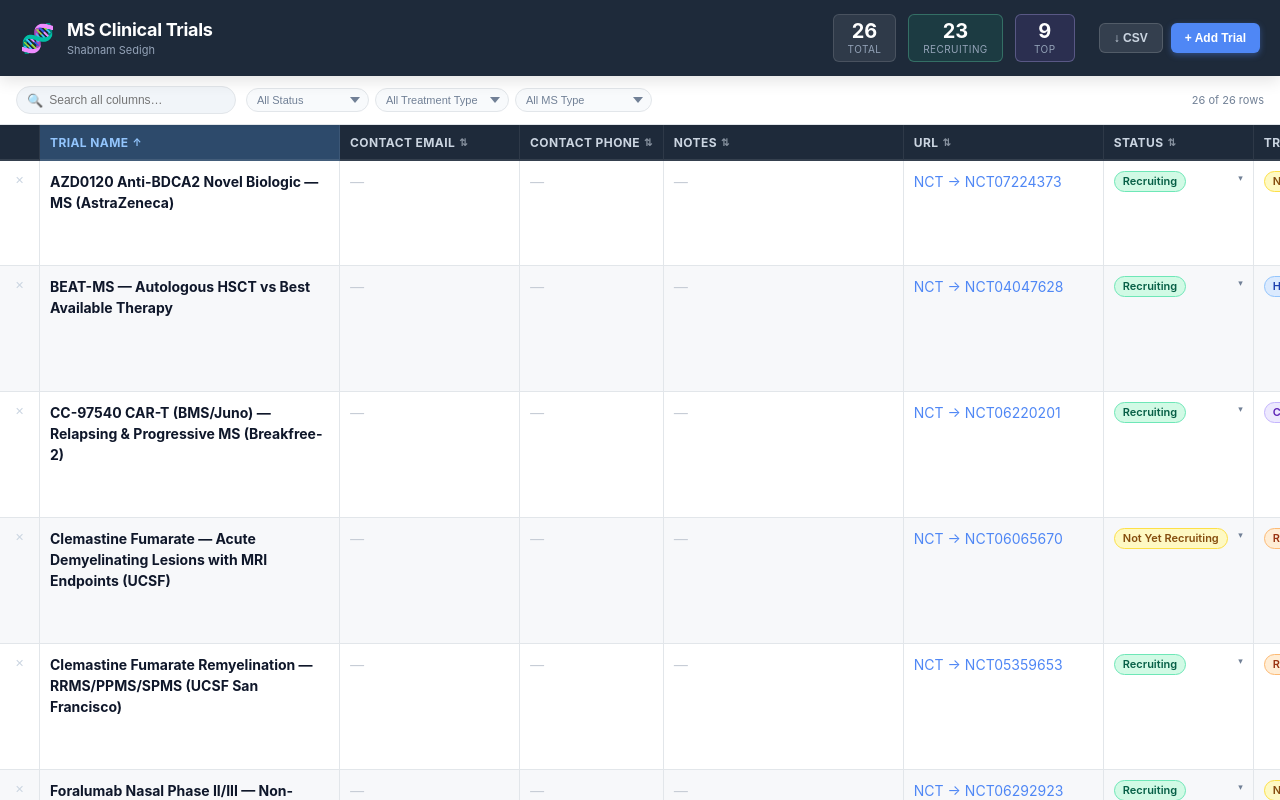
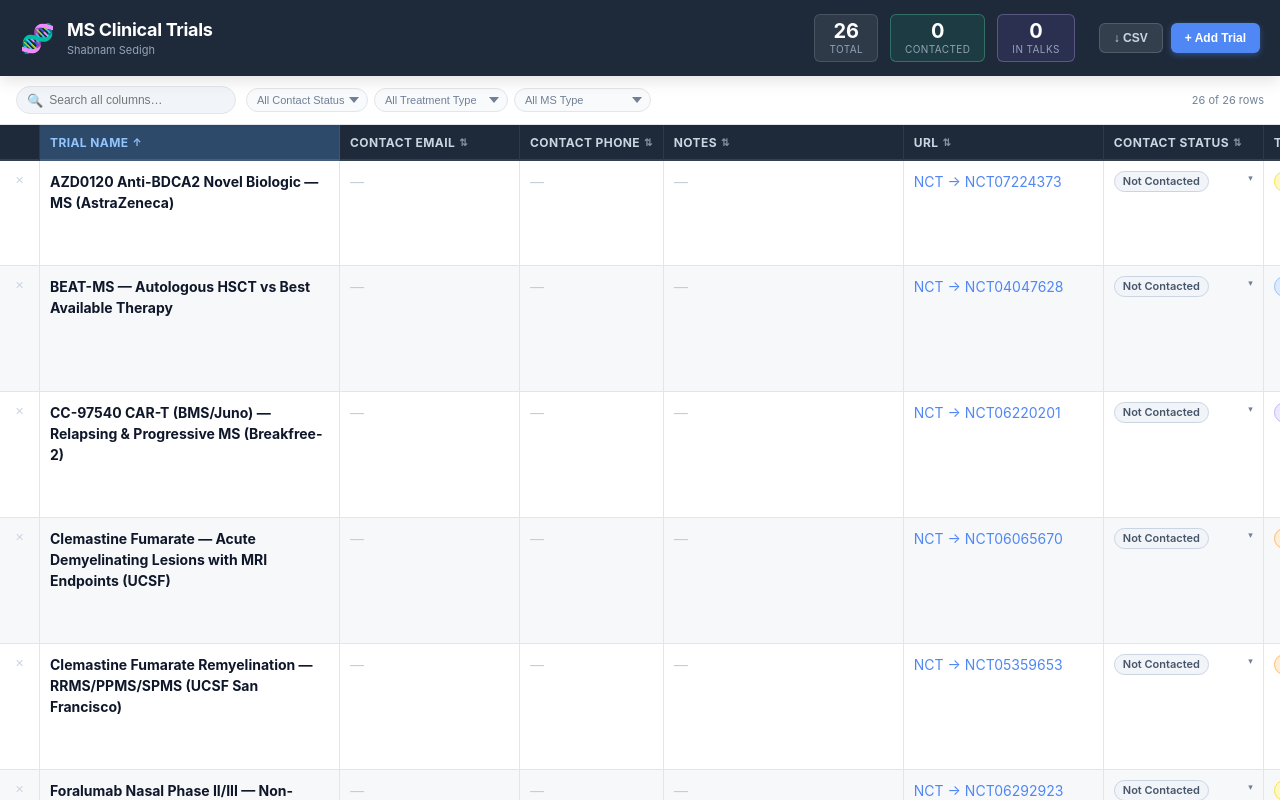
Before and after one commit to erfanexperience/Clinic, a React (Vite) app: page / in a window 1280 px wide. Built offline with nearby package versions, Linux system fonts and the light colour scheme.

Commit message:
Status column: Not Contacted / Contacted / In Talks (contact tracking)

```diff
--- a/src/App.jsx
+++ b/src/App.jsx
@@ -346,7 +346,7 @@ export default function App() {
 
   const addRow = () => {
     const newRow = { id: String(Date.now()), ...Object.fromEntries(COLUMNS.map(c => [c.key, ''])) };
-    newRow.status = 'Recruiting';
+    newRow.status = 'Not Contacted';
     setRows(prev => [...prev, newRow]);
     if (isMobile) {
       // open the edit modal for the trial name of the new row
@@ -392,8 +392,8 @@ export default function App() {
     if (filtered[nr]) setEditCell({ rowId: filtered[nr].id, colKey: COLUMNS[nc].key });
   }, [filtered]);
 
-  const recruitingCount = rows.filter(r => r.status === 'Recruiting').length;
-  const topCount = rows.filter(r => r.priority === '⭐⭐⭐ Top Priority').length;
+  const contactedCount = rows.filter(r => r.status === 'Contacted' || r.status === 'In Talks').length;
+  const inTalksCount = rows.filter(r => r.status === 'In Talks').length;
   const activeFilters = Object.keys(filters).length;
 
   // Keep mobileEdit row in sync with latest saved data
@@ -415,8 +415,8 @@ export default function App() {
         </div>
         <div className="header-stats">
           <div className="stat"><span className="stat-num">{rows.length}</span><span className="stat-label">Total</span></div>
-          <div className="stat stat--green"><span className="stat-num">{recruitingCount}</span><span className="stat-label">Recruiting</span></div>
-          <div className="stat stat--purple"><span className="stat-num">{topCount}</span><span className="stat-label">Top</span></div>
+          <div className="stat stat--green"><span className="stat-num">{contactedCount}</span><span className="stat-label">Contacted</span></div>
+          <div className="stat stat--purple"><span className="stat-num">{inTalksCount}</span><span className="stat-label">In Talks</span></div>
         </div>
         <div className="header-actions">
           {isMobile ? (
--- a/src/data.js
+++ b/src/data.js
@@ -4,7 +4,7 @@ export const COLUMNS = [
   { key: 'contactPhone',   label: 'Contact Phone',   type: 'text',     width: 140 },
   { key: 'notes',          label: 'Notes',           type: 'textarea', width: 240 },
   { key: 'url',            label: 'URL',             type: 'url',      width: 200 },
-  { key: 'status',         label: 'Status',          type: 'select',   width: 150 },
+  { key: 'status',         label: 'Contact Status',  type: 'select',   width: 160 },
   { key: 'treatmentType',  label: 'Treatment Type',  type: 'select',   width: 160 },
   { key: 'msTypeEligible', label: 'MS Type',         type: 'select',   width: 150 },
   { key: 'nctNumber',      label: 'NCT Number',      type: 'text',     width: 130 },
@@ -14,7 +14,7 @@ export const COLUMNS = [
 
 export const SELECT_OPTIONS = {
   priority: ['⭐⭐⭐ Top Priority', '⭐⭐ Strong Option', '⭐ Consider'],
-  status: ['Recruiting', 'Not Yet Recruiting', 'Completed', 'Suspended'],
+  status: ['Not Contacted', 'Contacted', 'In Talks'],
   treatmentType: ['CAR-T Cell Therapy', 'HSCT / Stem Cell', 'Regulatory T Cell', 'Remyelination', 'Allogeneic CAR-T', 'BTK Inhibitor', 'Novel Biologic', 'Neuroprotection', 'Precision Medicine'],
   msTypeEligible: ['RRMS', 'Progressive', 'Any MS', 'Refractory/Relapsing'],
   location: ['USA 🇺🇸', 'China 🇨🇳', 'Europe 🇪🇺', 'International 🌍', 'Russia 🇷🇺', 'Taiwan 🇹🇼'],
@@ -27,10 +27,9 @@ export const BADGE_COLORS = {
     '⭐ Consider':          { bg: '#fef9c3', color: '#854d0e', border: '#fde047' },
   },
   status: {
-    'Recruiting':           { bg: '#d1fae5', color: '#065f46', border: '#6ee7b7' },
-    'Not Yet Recruiting':   { bg: '#fef9c3', color: '#854d0e', border: '#fde047' },
-    'Completed':            { bg: '#e5e7eb', color: '#374151', border: '#9ca3af' },
-    'Suspended':            { bg: '#fee2e2', color: '#991b1b', border: '#fca5a5' },
+    'Not Contacted': { bg: '#f1f5f9', color: '#475569', border: '#cbd5e1' },
+    'Contacted':     { bg: '#fef9c3', color: '#854d0e', border: '#fde047' },
+    'In Talks':      { bg: '#d1fae5', color: '#065f46', border: '#6ee7b7' },
   },
   treatmentType: {
     'CAR-T Cell Therapy':   { bg: '#ede9fe', color: '#5b21b6', border: '#c4b5fd' },
@@ -57,7 +56,7 @@ const id = () => String(_id++);
 export const INITIAL_DATA = [
   {
     id: id(), trialName: 'Frexalimab Phase III — Relapsing MS (Sanofi, 1600 patients)',
-    priority: '⭐⭐⭐ Top Priority', status: 'Recruiting', treatmentType: 'Novel Biologic',
+    priority: '⭐⭐⭐ Top Priority', status: 'Not Contacted', treatmentType: 'Novel Biologic',
     msTypeEligible: 'RRMS', location: 'USA 🇺🇸', nctNumber: 'NCT06141473', enrollment: '1600',
     startDate: '2023-12-13', nearestSite: 'Many US sites: CA, AL, AZ, CO, FL, IL, MI, MN, MO, NJ, NY, OH, TX and more',
     keyCaveat: 'Requires washout from Alemtuzumab (duration TBD). Comparator is teriflunomide. Must not have prior CD40L therapy. Many US sites available.',
@@ -66,7 +65,7 @@ export const INITIAL_DATA = [
   },
   {
     id: id(), trialName: 'BEAT-MS — Autologous HSCT vs Best Available Therapy',
-    priority: '⭐⭐⭐ Top Priority', status: 'Recruiting', treatmentType: 'HSCT / Stem Cell',
+    priority: '⭐⭐⭐ Top Priority', status: 'Not Contacted', treatmentType: 'HSCT / Stem Cell',
     msTypeEligible: 'RRMS', location: 'USA 🇺🇸', nctNumber: 'NCT04047628', enrollment: '156',
     startDate: '2019-12-19', nearestSite: 'Stanford MS Center, Palo Alto, CA (25 min from San Jose)',
     keyCaveat: 'Requires stopping Alemtuzumab (washout needed). Significant short-term risk (hospitalization, infection). Requires prior failure of 2+ DMTs — Shabnam qualifies.',
@@ -75,7 +74,7 @@ export const INITIAL_DATA = [
   },
   {
     id: id(), trialName: 'mRNA-1195 Tolerogenic Vaccine — MS Relapse Prevention (Moderna)',
-    priority: '⭐⭐⭐ Top Priority', status: 'Recruiting', treatmentType: 'Novel Biologic',
+    priority: '⭐⭐⭐ Top Priority', status: 'Not Contacted', treatmentType: 'Novel Biologic',
     msTypeEligible: 'RRMS', location: 'USA 🇺🇸', nctNumber: 'NCT06735248', enrollment: '180',
     startDate: '2025-04-16', nearestSite: 'Washington Univ. St. Louis MO | Boston MA | Quest Research Farmington Hills MI',
     keyCaveat: 'Age limit ≤55 (Shabnam is 28 ✓). Phase II, 180 participants. Novel mechanism with limited prior human data. May require washout from Alemtuzumab.',
@@ -84,7 +83,7 @@ export const INITIAL_DATA = [
   },
   {
     id: id(), trialName: 'KYV-101 Anti-CD19 CAR-T Therapy — Progressive MS',
-    priority: '⭐⭐⭐ Top Priority', status: 'Recruiting', treatmentType: 'CAR-T Cell Therapy',
+    priority: '⭐⭐⭐ Top Priority', status: 'Not Contacted', treatmentType: 'CAR-T Cell Therapy',
     msTypeEligible: 'Progressive', location: 'USA 🇺🇸', nctNumber: 'NCT06138132', enrollment: '12',
     startDate: '2024-04-10', nearestSite: 'Stanford MS Center, Palo Alto, CA (25 min from San Jose)',
     keyCaveat: 'Currently recruiting for progressive forms of MS. Shabnam is RRMS but has progressive features — eligibility needs confirmation with Stanford. Requires lymphodepletion (chemo conditioning).',
@@ -93,7 +92,7 @@ export const INITIAL_DATA = [
   },
   {
     id: id(), trialName: 'Obe-cel (Obecabtagene Autoleucel) CAR-T — Refractory Progressive MS (Autolus/Stanford)',
-    priority: '⭐⭐⭐ Top Priority', status: 'Recruiting', treatmentType: 'CAR-T Cell Therapy',
+    priority: '⭐⭐⭐ Top Priority', status: 'Not Contacted', treatmentType: 'CAR-T Cell Therapy',
     msTypeEligible: 'Progressive', location: 'USA 🇺🇸', nctNumber: 'NCT07139743', enrollment: '18',
     startDate: '2025-08-04', nearestSite: 'Stanford University, Redwood City, CA (30 min from San Jose)',
     keyCaveat: 'Currently for progressive/refractory forms. Shabnam is RRMS but has progressive features — confirm eligibility with Stanford. Requires lymphodepletion conditioning chemo.',
@@ -102,7 +101,7 @@ export const INITIAL_DATA = [
   },
   {
     id: id(), trialName: 'CC-97540 CAR-T (BMS/Juno) — Relapsing & Progressive MS (Breakfree-2)',
-    priority: '⭐⭐⭐ Top Priority', status: 'Recruiting', treatmentType: 'CAR-T Cell Therapy',
+    priority: '⭐⭐⭐ Top Priority', status: 'Not Contacted', treatmentType: 'CAR-T Cell Therapy',
     msTypeEligible: 'RRMS', location: 'USA 🇺🇸', nctNumber: 'NCT06220201', enrollment: '120',
     startDate: '2024-03-28', nearestSite: 'UC Irvine CA | Univ. of Colorado | Univ. of Alabama | Colorado Blood Cancer Institute',
     keyCaveat: 'Phase I — still establishing safety/tolerability. Requires lymphodepletion (fludarabine + cyclophosphamide). Alemtuzumab washout period likely needed.',
@@ -111,7 +110,7 @@ export const INITIAL_DATA = [
   },
   {
     id: id(), trialName: 'Remibrutinib Phase III — Secondary Progressive MS (Novartis, 1275 patients)',
-    priority: '⭐⭐⭐ Top Priority', status: 'Recruiting', treatmentType: 'BTK Inhibitor',
+    priority: '⭐⭐⭐ Top Priority', status: 'Not Contacted', treatmentType: 'BTK Inhibitor',
     msTypeEligible: 'Progressive', location: 'USA 🇺🇸', nctNumber: 'NCT07225504', enrollment: '1275',
     startDate: '2025-11-11', nearestSite: 'CA (Fullerton), AZ, AL, CO, FL and many more US sites',
     keyCaveat: 'SPMS indication. Shabnam has RRMS with progressive features — confirm eligibility. BTK inhibitors require monitoring for infections/liver. Washout from Alemtuzumab needed.',
@@ -120,7 +119,7 @@ export const INITIAL_DATA = [
   },
   {
     id: id(), trialName: 'Remibrutinib Switch Study — After Anti-CD20, RRMS (Novartis, 360 patients)',
-    priority: '⭐⭐⭐ Top Priority', status: 'Recruiting', treatmentType: 'BTK Inhibitor',
+    priority: '⭐⭐⭐ Top Priority', status: 'Not Contacted', treatmentType: 'BTK Inhibitor',
     msTypeEligible: 'RRMS', location: 'USA 🇺🇸', nctNumber: 'NCT06846281', enrollment: '360',
     startDate: '2025-07-23', nearestSite: 'AZ, DC, FL, GA, IL, MA, MI, MN, NJ, NY, OH, TX, VA and more — many US sites',
     keyCaveat: 'Designed for patients switching FROM anti-CD20 (Shabnam\'s history). Must confirm if prior Alemtuzumab is acceptable. Requires washout period from Alemtuzumab.',
@@ -129,7 +128,7 @@ export const INITIAL_DATA = [
   },
   {
     id: id(), trialName: 'TRAP-MS Precision Biomarker-Guided Combination Therapy — MS (NIH/NIAID)',
-    priority: '⭐⭐ Strong Option', status: 'Recruiting', treatmentType: 'Precision Medicine',
+    priority: '⭐⭐ Strong Option', status: 'Not Contacted', treatmentType: 'Precision Medicine',
     msTypeEligible: 'Any MS', location: 'USA 🇺🇸', nctNumber: 'NCT03109288', enrollment: '250',
     startDate: '2017-08-11', nearestSite: 'NIH Clinical Center, Bethesda, MD',
     keyCaveat: "NIH Bethesda MD requires travel. Best for patients with residual activity despite DMT — exactly Shabnam's situation. Multi-drug protocol is complex.",
@@ -138,7 +137,7 @@ export const INITIAL_DATA = [
   },
   {
     id: id(), trialName: 'RO7121932 Novel Biologic — MS (Roche/Genentech, Stanford)',
-    priority: '⭐⭐ Strong Option', status: 'Recruiting', treatmentType: 'Novel Biologic',
+    priority: '⭐⭐ Strong Option', status: 'Not Contacted', treatmentType: 'Novel Biologic',
     msTypeEligible: 'Any MS', location: 'USA 🇺🇸', nctNumber: 'NCT05704361', enrollment: '129',
     startDate: '2021-08-11', nearestSite: 'Stanford Medical Center, Stanford CA (20 min from San Jose!) | Yale CT | USF FL | UMass MA',
     keyCaveat: 'Phase I safety/PK focus. Stanford site means she may enroll through existing relationship with her care team there. Requires Alemtuzumab washout.',
@@ -147,7 +146,7 @@ export const INITIAL_DATA = [
   },
   {
     id: id(), trialName: 'AZD0120 Anti-BDCA2 Novel Biologic — MS (AstraZeneca)',
-    priority: '⭐⭐ Strong Option', status: 'Recruiting', treatmentType: 'Novel Biologic',
+    priority: '⭐⭐ Strong Option', status: 'Not Contacted', treatmentType: 'Novel Biologic',
     msTypeEligible: 'Any MS', location: 'USA 🇺🇸', nctNumber: 'NCT07224373', enrollment: '24',
     startDate: '2025-12-09', nearestSite: 'AZ, CO, DC, MO, NY, OR — multiple US research sites',
     keyCaveat: 'Phase I/II, 24 participants, open-label. Early stage with limited prior human safety data. Washout from Alemtuzumab required.',
@@ -156,7 +155,7 @@ export const INITIAL_DATA = [
   },
   {
     id: id(), trialName: 'P-CD19CD20-ALLO1 — Allogeneic Dual-Target CAR-T for MS',
-    priority: '⭐⭐ Strong Option', status: 'Recruiting', treatmentType: 'Allogeneic CAR-T',
+    priority: '⭐⭐ Strong Option', status: 'Not Contacted', treatmentType: 'Allogeneic CAR-T',
     msTypeEligible: 'Any MS', location: 'USA 🇺🇸', nctNumber: 'NCT07008378', enrollment: '60',
     startDate: '2025-10-15', nearestSite: 'Washington University, St. Louis, MO',
     keyCaveat: 'Only US site is St. Louis, MO (travel required). Phase I safety trial — very early stage. Includes lymphodepletion chemo. Alemtuzumab washout period likely required.',
@@ -165,7 +164,7 @@ export const INITIAL_DATA = [
   },
   {
     id: id(), trialName: 'Frexalimab Phase III — Non-Relapsing SPMS (Sanofi, 900 patients)',
-    priority: '⭐⭐ Strong Option', status: 'Recruiting', treatmentType: 'Novel Biologic',
+    priority: '⭐⭐ Strong Option', status: 'Not Contacted', treatmentType: 'Novel Biologic',
     msTypeEligible: 'Progressive', location: 'USA 🇺🇸', nctNumber: 'NCT06141486', enrollment: '900',
     startDate: '2023-12-27', nearestSite: 'Many US sites: AZ, AL, CA, CO, FL, TX and more',
     keyCaveat: 'Non-relapsing SPMS only. Shabnam is RRMS — confirm eligibility via progressive features. Alemtuzumab washout required.',
@@ -174,7 +173,7 @@ export const INITIAL_DATA = [
   },
   {
     id: id(), trialName: 'Foralumab Nasal Spray Phase II — Non-Active SPMS (Brigham & Women\'s/Harvard)',
-    priority: '⭐⭐ Strong Option', status: 'Recruiting', treatmentType: 'Novel Biologic',
+    priority: '⭐⭐ Strong Option', status: 'Not Contacted', treatmentType: 'Novel Biologic',
     msTypeEligible: 'Progressive', location: 'USA 🇺🇸', nctNumber: 'NCT06890923', enrollment: '55',
     startDate: '2025-03-04', nearestSite: "Brigham and Women's Hospital, Boston, MA",
     keyCaveat: 'Non-active SPMS only. Shabnam is RRMS — check if progressive features qualify. Small trial (55 patients), Phase II. Primary completion April 2026 — verify still enrolling.',
@@ -183,7 +182,7 @@ export const INITIAL_DATA = [
   },
   {
     id: id(), trialName: 'Foralumab Nasal Phase II/III — Non-Active SPMS (Yale/JHU/BWH)',
-    priority: '⭐⭐ Strong Option', status: 'Recruiting', treatmentType: 'Novel Biologic',
+    priority: '⭐⭐ Strong Option', status: 'Not Contacted', treatmentType: 'Novel Biologic',
     msTypeEligible: 'Progressive', location: 'USA 🇺🇸', nctNumber: 'NCT06292923', enrollment: '54',
     startDate: '2023-11-15', nearestSite: 'Yale CT | Johns Hopkins MD | Brigham & Women\'s MA | UMass | U Buffalo NY',
     keyCaveat: 'SPMS indication. Confirm if progressive features qualify Shabnam. Primary completion Nov 2025 — verify still enrolling. Alemtuzumab washout needed.',
@@ -192,7 +191,7 @@ export const INITIAL_DATA = [
   },
   {
     id: id(), trialName: 'Remibrutinib MRI Sub-study — RRMS & SPMS (Cleveland Clinic)',
-    priority: '⭐⭐ Strong Option', status: 'Not Yet Recruiting', treatmentType: 'BTK Inhibitor',
+    priority: '⭐⭐ Strong Option', status: 'Not Contacted', treatmentType: 'BTK Inhibitor',
     msTypeEligible: 'RRMS', location: 'USA 🇺🇸', nctNumber: 'NCT07222956', enrollment: '20',
     startDate: '2026-04-01', nearestSite: 'Cleveland Clinic, Cleveland, OH',
     keyCaveat: 'Not yet recruiting. Small (20 patients) — fills quickly. Ohio requires travel. Washout from Alemtuzumab needed.',
@@ -201,7 +200,7 @@ export const INITIAL_DATA = [
   },
   {
     id: id(), trialName: 'Frexalimab SC vs IV — Phase II PK/PD Study (Sanofi)',
-    priority: '⭐⭐ Strong Option', status: 'Recruiting', treatmentType: 'Novel Biologic',
+    priority: '⭐⭐ Strong Option', status: 'Not Contacted', treatmentType: 'Novel Biologic',
     msTypeEligible: 'RRMS', location: 'USA 🇺🇸', nctNumber: 'NCT07325292', enrollment: '160',
     startDate: '2026-01-14', nearestSite: 'AL, AZ, CA, CO, CT, FL, IL, MI, MN, MO, NJ, NY, NC, OH, PA, TX and more',
     keyCaveat: 'PK/formulation study comparing SC vs IV frexalimab. Patients must qualify de novo for frexalimab. Washout from Alemtuzumab required. Small (160 patients).',
@@ -210,7 +209,7 @@ export const INITIAL_DATA = [
   },
   {
     id: id(), trialName: 'Orelabrutinib BTK Inhibitor — Secondary Progressive MS (Zenas, 990 patients)',
-    priority: '⭐⭐ Strong Option', status: 'Recruiting', treatmentType: 'BTK Inhibitor',
+    priority: '⭐⭐ Strong Option', status: 'Not Contacted', treatmentType: 'BTK Inhibitor',
     msTypeEligible: 'Progressive', location: 'USA 🇺🇸', nctNumber: 'NCT07299019', enrollment: '990',
     startDate: '2026-03', nearestSite: 'Neurology Associates, Maitland, FL',
     keyCaveat: 'SPMS only currently. Shabnam has RRMS — confirm progressive eligibility. Limited US sites so far. More sites expected given 990-patient enrollment target.',
@@ -219,7 +218,7 @@ export const INITIAL_DATA = [
   },
   {
     id: id(), trialName: 'Senolytics (Dasatinib + Quercetin) — Secondary Progressive MS (Ohio State)',
-    priority: '⭐⭐ Strong Option', status: 'Not Yet Recruiting', treatmentType: 'Neuroprotection',
+    priority: '⭐⭐ Strong Option', status: 'Not Contacted', treatmentType: 'Neuroprotection',
     msTypeEligible: 'Progressive', location: 'USA 🇺🇸', nctNumber: 'NCT07270120', enrollment: '30',
     startDate: '2026-01-15', nearestSite: 'Ohio State University, Columbus, OH',
     keyCaveat: 'SPMS only. Shabnam is RRMS — progressive features may qualify. Small trial (30 patients). Columbus OH requires travel.',
@@ -228,7 +227,7 @@ export const INITIAL_DATA = [
   },
   {
     id: id(), trialName: 'NLY01 GLP-1 Receptor Agonist — MS Neuroprotection (Johns Hopkins)',
-    priority: '⭐⭐ Strong Option', status: 'Recruiting', treatmentType: 'Neuroprotection',
+    priority: '⭐⭐ Strong Option', status: 'Not Contacted', treatmentType: 'Neuroprotection',
     msTypeEligible: 'Any MS', location: 'USA 🇺🇸', nctNumber: 'NCT07497399', enrollment: '120',
     startDate: '2026-04', nearestSite: 'Johns Hopkins University, Baltimore, MD',
     keyCaveat: 'Phase II add-on. Primarily neuroprotective — not immunosuppressive replacement. JHU Baltimore site only. Best combined with existing DMT.',
@@ -237,7 +236,7 @@ export const INITIAL_DATA = [
   },
   {
     id: id(), trialName: 'Clemastine Fumarate Remyelination — RRMS/PPMS/SPMS (UCSF San Francisco)',
-    priority: '⭐⭐ Strong Option', status: 'Recruiting', treatmentType: 'Remyelination',
+    priority: '⭐⭐ Strong Option', status: 'Not Contacted', treatmentType: 'Remyelination',
     msTypeEligible: 'Any MS', location: 'USA 🇺🇸', nctNumber: 'NCT05359653', enrollment: '74',
     startDate: '2023-08-01', nearestSite: 'UCSF Sandler Neurosciences, San Francisco, CA (45 min from San Jose!)',
     keyCaveat: 'Remyelination add-on, not a replacement for immunotherapy. RRMS/PPMS/SPMS all eligible. Very close to San Jose. Can likely be combined with current Alemtuzumab.',
@@ -246,7 +245,7 @@ export const INITIAL_DATA = [
   },
   {
     id: id(), trialName: 'SetPoint Vagus Nerve Stimulation — Pro-Remyelination in RRMS',
-    priority: '⭐⭐ Strong Option', status: 'Recruiting', treatmentType: 'Remyelination',
+    priority: '⭐⭐ Strong Option', status: 'Not Contacted', treatmentType: 'Remyelination',
     msTypeEligible: 'RRMS', location: 'USA 🇺🇸', nctNumber: 'NCT06796504', enrollment: '60',
     startDate: '2026-03-31', nearestSite: 'Shepherd Center Atlanta GA | UW Medicine Seattle WA | Minnesota MS Center',
     keyCaveat: 'Requires surgical implant (minimally invasive). Add-on to existing DMTs, not a replacement. RRMS only. US sites: Atlanta GA, Seattle WA, Plymouth MN.',
@@ -255,7 +254,7 @@ export const INITIAL_DATA = [
   },
   {
     id: id(), trialName: 'Orelabrutinib BTK Inhibitor — Primary Progressive MS (Zenas, 705 patients)',
-    priority: '⭐ Consider', status: 'Recruiting', treatmentType: 'BTK Inhibitor',
+    priority: '⭐ Consider', status: 'Not Contacted', treatmentType: 'BTK Inhibitor',
     msTypeEligible: 'Progressive', location: 'USA 🇺🇸', nctNumber: 'NCT07067463', enrollment: '705',
     startDate: '2025-12', nearestSite: 'Neurology Associates Maitland FL | Premier Neurology Greenville SC',
     keyCaveat: 'PPMS only. Shabnam has RRMS — confirm if progressive features allow enrollment. Limited US sites currently. Alemtuzumab washout required.',
@@ -264,7 +263,7 @@ export const INITIAL_DATA = [
   },
   {
     id: id(), trialName: 'Metformin Add-on for MS Neuroprotection (SUNY Buffalo)',
-    priority: '⭐ Consider', status: 'Recruiting', treatmentType: 'Neuroprotection',
+    priority: '⭐ Consider', status: 'Not Contacted', treatmentType: 'Neuroprotection',
     msTypeEligible: 'Any MS', location: 'USA 🇺🇸', nctNumber: 'NCT06463743', enrollment: '30',
     startDate: '2025-09-24', nearestSite: 'UBMD Neurology, Buffalo, NY',
     keyCaveat: 'Small trial (30 patients). Add-on — not a replacement for immunotherapy. Buffalo NY requires travel. More supportive than curative on its own.',
@@ -273,7 +272,7 @@ export const INITIAL_DATA = [
   },
   {
     id: id(), trialName: 'Clemastine Fumarate — Acute Demyelinating Lesions with MRI Endpoints (UCSF)',
-    priority: '⭐ Consider', status: 'Not Yet Recruiting', treatmentType: 'Remyelination',
+    priority: '⭐ Consider', status: 'Not Contacted', treatmentType: 'Remyelination',
     msTypeEligible: 'Any MS', location: 'USA 🇺🇸', nctNumber: 'NCT06065670', enrollment: '44',
     startDate: '2026-09-15', nearestSite: 'UCSF Sandler Neurosciences, San Francisco, CA (45 min from San Jose!)',
     keyCaveat: 'Not yet recruiting (starts Sept 2026). Requires presence of active demyelinating lesion per MRI — eligibility depends on Shabnam\'s current imaging. Add-on, not replacement.',
@@ -282,7 +281,7 @@ export const INITIAL_DATA = [
   },
   {
     id: id(), trialName: 'KITE-363 Dual Anti-CD19/CD20 CAR-T — Relapsing & Progressive MS (Kite/Gilead)',
-    priority: '⭐⭐⭐ Top Priority', status: 'Recruiting', treatmentType: 'CAR-T Cell Therapy',
+    priority: '⭐⭐⭐ Top Priority', status: 'Not Contacted', treatmentType: 'CAR-T Cell Therapy',
     msTypeEligible: 'Any MS', location: 'USA 🇺🇸', nctNumber: 'NCT07304154', enrollment: '52',
     startDate: '2026-04-10', nearestSite: 'LDS Hospital – Intermountain Health, Salt Lake City UT | Stanford (pending Dr. Lee) | Fred Hutchinson, Seattle WA',
     keyCaveat: 'Phase 1, only 52 patients — fills fast. Autologous CAR-T requires cell harvesting. Lymphodepletion chemo required. Also covers CIDP & Myasthenia Gravis. Stanford site confirmed but awaiting Dr. Lee response.',
```
